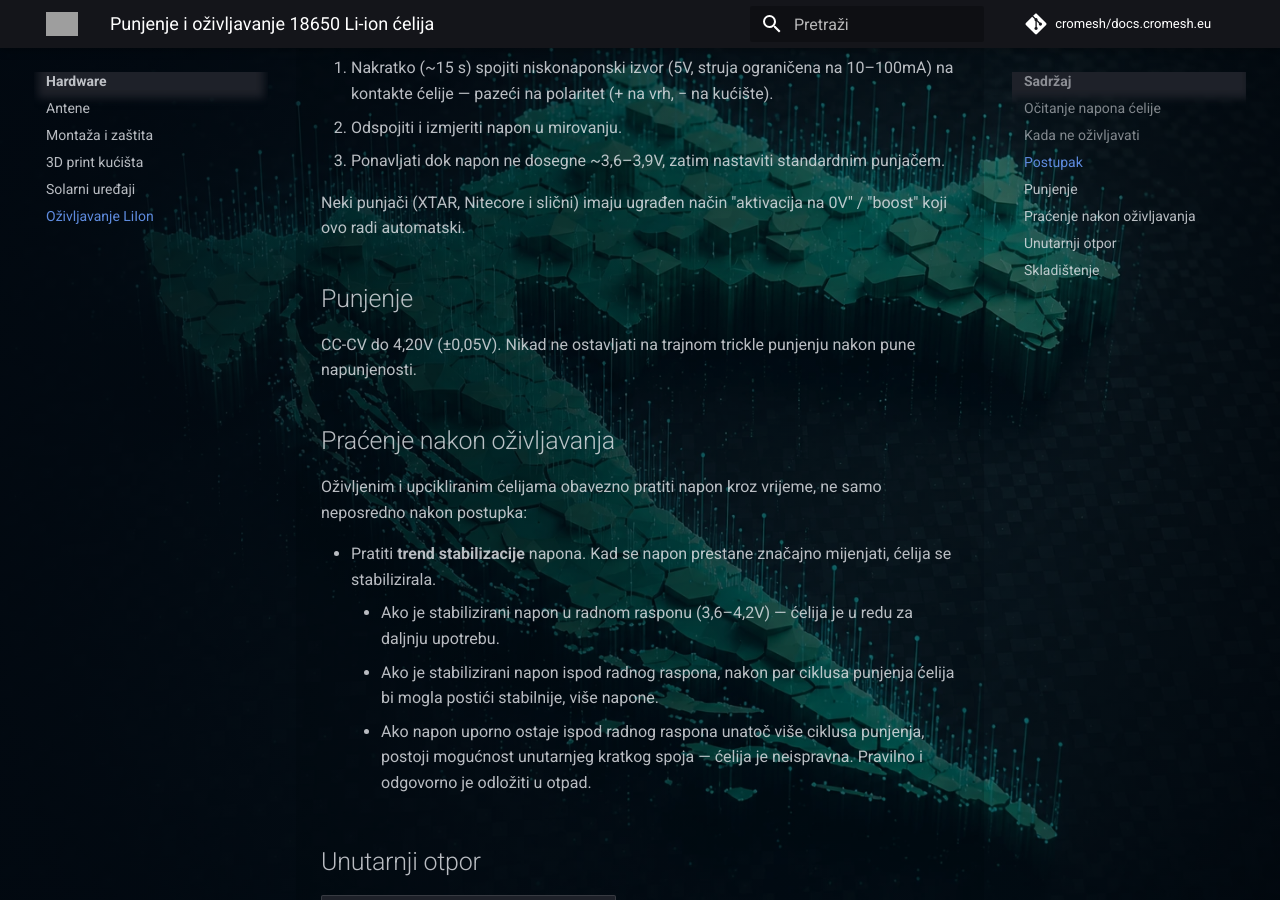
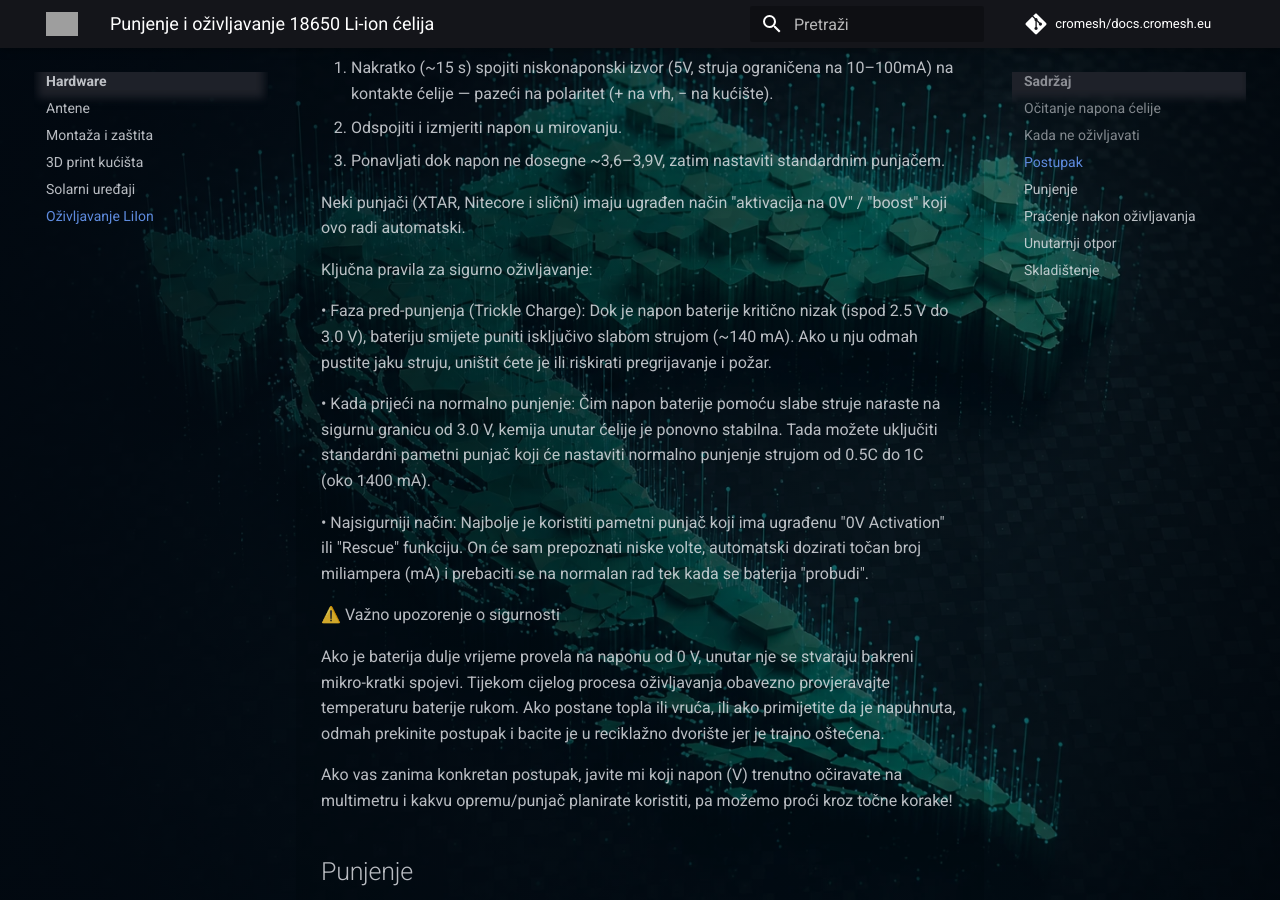
Before and after one commit to cromesh/docs.cromesh.eu, an MkDocs documentation site: the page built from docs/hardver/ozivljavanje-18650.md, in a window 1280 px wide and 900 px high, scrolled down 1350 px. Built offline with MkDocs 1.6.1 and Material for MkDocs 9.7.7, drawn with Linux system fonts in a browser that asks for light colours; comment, search, counter and statistics services are not loaded; some of the changed text lies outside the part shown; grey boxes are pictures that could not be loaded.

Commit message:
Update safety instructions for 18650 cell revival
Added safety guidelines for reviving 18650 Li-ion cells, including pre-charging rules and warnings about overheating.

```diff
--- a/docs/hardver/ozivljavanje-18650.md
+++ b/docs/hardver/ozivljavanje-18650.md
@@ -51,6 +51,22 @@ ga prema rasponu u tablici ispod.
 Neki punjači (XTAR, Nitecore i slični) imaju ugrađen način "aktivacija na 0V" /
 "boost" koji ovo radi automatski.
 
+
+Ključna pravila za sigurno oživljavanje:
+
+• Faza pred-punjenja (Trickle Charge): Dok je napon baterije kritično nizak (ispod 2.5 V do 3.0 V), bateriju smijete puniti isključivo slabom strujom (~140 mA). Ako u nju odmah pustite jaku struju, uništit ćete je ili riskirati pregrijavanje i požar.
+
+• Kada prijeći na normalno punjenje: Čim napon baterije pomoću slabe struje naraste na sigurnu granicu od 3.0 V, kemija unutar ćelije je ponovno stabilna. Tada možete uključiti standardni pametni punjač koji će nastaviti normalno punjenje strujom od 0.5C do 1C (oko 1400 mA).
+
+• Najsigurniji način: Najbolje je koristiti pametni punjač koji ima ugrađenu "0V Activation" ili "Rescue" funkciju. On će sam prepoznati niske volte, automatski dozirati točan broj miliampera (mA) i prebaciti se na normalan rad tek kada se baterija "probudi".
+
+
+⚠️ Važno upozorenje o sigurnosti
+
+Ako je baterija dulje vrijeme provela na naponu od 0 V, unutar nje se stvaraju bakreni mikro-kratki spojevi. Tijekom cijelog procesa oživljavanja obavezno provjeravajte temperaturu baterije rukom. Ako postane topla ili vruća, ili ako primijetite da je napuhnuta, odmah prekinite postupak i bacite je u reciklažno dvorište jer je trajno oštećena.
+
+Ako vas zanima konkretan postupak, javite mi koji napon (V) trenutno očiravate na multimetru i kakvu opremu/punjač planirate koristiti, pa možemo proći kroz točne korake!
+
 ## Punjenje
 
 CC-CV do 4,20V (±0,05V). Nikad ne ostavljati na trajnom trickle punjenju nakon
```
Also changed, not shown: other parts of docs/hardver/ozivljavanje-18650.md (+1 -1 lines).
